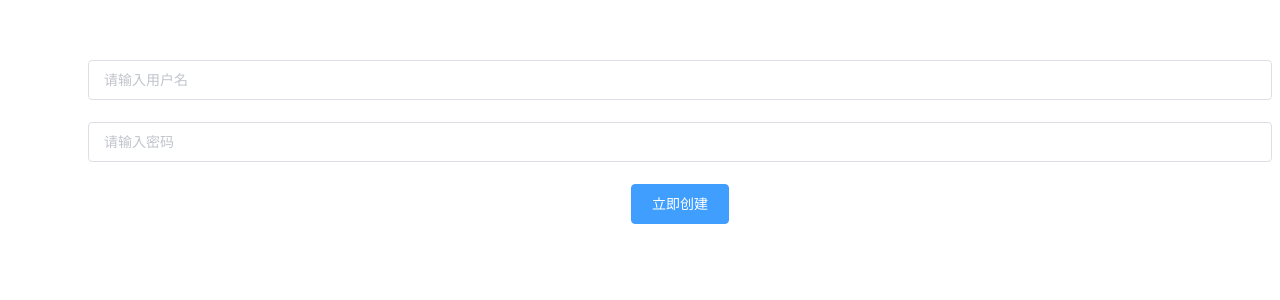
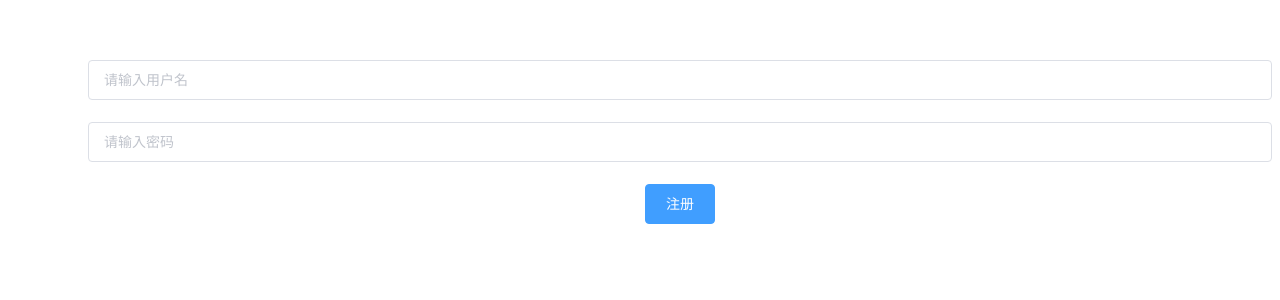
Before and after one commit to lucy0578/OmniNote_Website, a Vue app: page /#/register in a window 1280 px wide. Shown: the top 300 px of the page. Built offline with nearby package versions, Linux system fonts and the light colour scheme.

Commit message:
增加注释便于前后端交互

```diff
--- a/package.json
+++ b/package.json
@@ -10,8 +10,10 @@
     "build": "node build/build.js"
   },
   "dependencies": {
+    "axios": "^1.8.2",
     "element-ui": "^2.15.14",
     "vue": "^2.5.2",
+    "vue-axios": "^3.5.2",
     "vue-resource": "^1.5.3",
     "vue-router": "^3.6.5"
   },
--- a/src/components/Register.vue
+++ b/src/components/Register.vue
@@ -11,7 +11,16 @@
     },
     methods: {
       onSubmit(){
-
+        // this.axios.post("/register", {
+        //   username: this.registerForm.username,
+        //   password: this.registerForm.password
+        // })
+        // .then(function (response) {
+        //   console.log(response)
+        // })
+        // .catch(function (error) {
+        //   console.log(error)
+        // })
       }
     }
   }
@@ -27,7 +36,7 @@
         <el-input placeholder="请输入密码" v-model="registerForm.password" show-password></el-input>
       </el-form-item>
       <el-form-item>
-        <el-button type="primary" @click="onSubmit">立即创建</el-button>
+        <el-button type="primary" @click="onSubmit" class="form-confirm">注册</el-button>
       </el-form-item>
     </el-form>
   </div>
```
Also changed, not shown: config/index.js (+12 -1 lines), src/main.js (+10 -0 lines), 1 other file (tests, documents, lock files or other folders).
